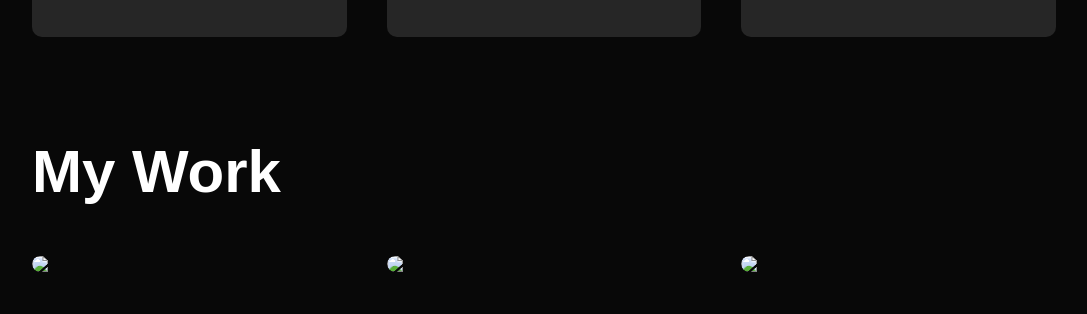
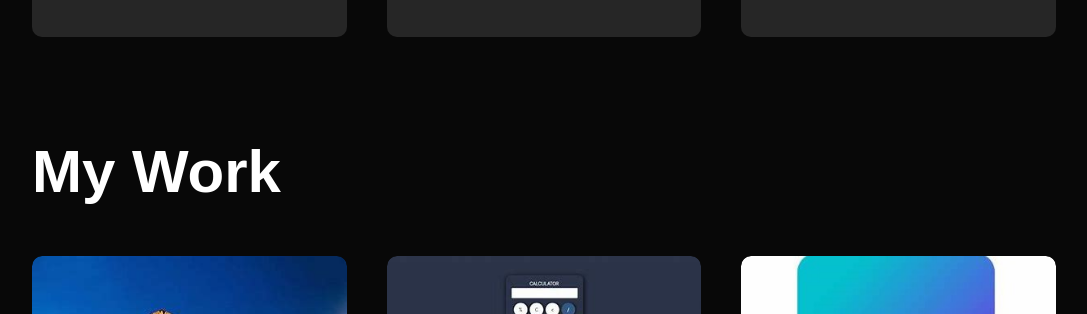
Before and after one commit to Pushkar0123/Porfolio, a plain HTML site: page index.html in a window 1280 px wide. Shown: the part 2066-2380 px from the top of the page, without its empty margins (96-1183 px from the left). Drawn offline with Linux system fonts and the light colour scheme; files whose address does not match are found by name.

Commit message:
Update index.html

```diff
--- a/index.html
+++ b/index.html
@@ -11,7 +11,7 @@
 <div id="header">
     <div class="container">
         <nav>
-            <img src="images/logo.png" class="logo">
+            <img src="logo.png" class="logo">
             <ul id="sidemenu">
                 <li><a href="#header">Home</a></li>
                 <li><a href="#about">About</a></li>
@@ -33,7 +33,7 @@
     <div class="container">
         <div class="row">
             <div class="about-col-1">
-                <img src="images/userbg.png" >
+                <img src="userbg.png" >
             </div>
             <div class="about-col-2">
                 <h1 class="sub-title">About Me</h1>
@@ -124,7 +124,7 @@
         <h1 class="sub-title">My Work</h1>
         <div class="work-list">
             <div class="work">
-                <img src="images/tourfix.jpeg">
+                <img src="tourfix.jpeg">
                 <div class="layer">
                     <h3>Tourfix</h3>
                     <p>Destination for discovering
@@ -135,7 +135,7 @@
                 </div>
             </div>
             <div class="work">
-                <img src="images/calculator.jpeg">
+                <img src="calculator.jpeg">
                 <div class="layer">
                     <h3>Calculator</h3>
                     <p>Our Web Calculator is a powerful, user-friendly tool designed to
@@ -146,7 +146,7 @@
                 </div>
             </div>
             <div class="work">
-                <img src="images/canva.jpeg">
+                <img src="canva.jpeg">
                 <div class="layer">
                     <h3>Canva Design</h3>
                     <p>I specialize in creating visually compelling designs that communicate
```
